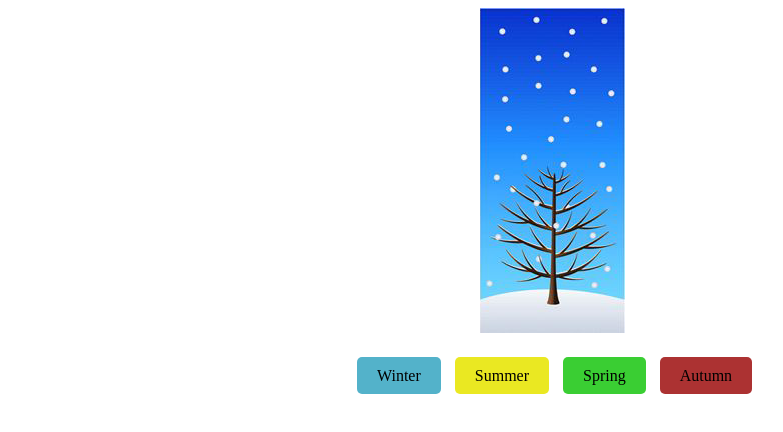
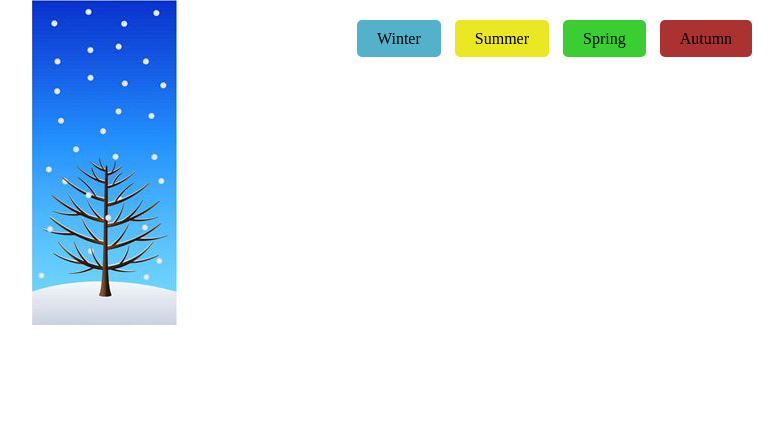
Before and after one commit to BlackSyforce/DesignPatterns, a plain HTML site: page index.html in a window 1280 px wide. Both pictures are taken after a click on the element "Winter". Shown: the whole page, without its empty margins (88-871 px from the left). Drawn offline with Linux system fonts and the light colour scheme.

Commit message:
updted styles

```diff
--- a/main.js
+++ b/main.js
@@ -2,10 +2,26 @@ $(function() {
 	var $img = $("#img");
 
 	var seasons = {
-		winter: "./img/winter.png",
-		summer: "./img/summer.png",
-		autumn: "./img/autumn.png",
-		spring: "./img/spring.png"
+		winter: function() {
+			$img.animate({
+				left: "120px"
+			});
+		},
+		summer: function() {
+			$img.animate({
+				top: "120px"
+			});
+		},
+		autumn: function() {
+			$img.animate({
+				left: "20px"
+			});
+		},
+		spring: function() {
+			$img.animate({
+				top: "20px"
+			});
+		}
 	};
 
 	$(".button-container span").on("click", function(e) {
@@ -13,7 +29,7 @@ $(function() {
 		var src = seasons[attr];
 
 		if (src) {
-			$img.attr("src", src);
+			src();
 		}
 	});
 });
--- a/style.css
+++ b/style.css
@@ -35,3 +35,9 @@
 .autumn {
 	background: #ac3232;
 }
+
+#img {
+	position: absolute;
+	left: 0;
+	top: 0;
+}
```
